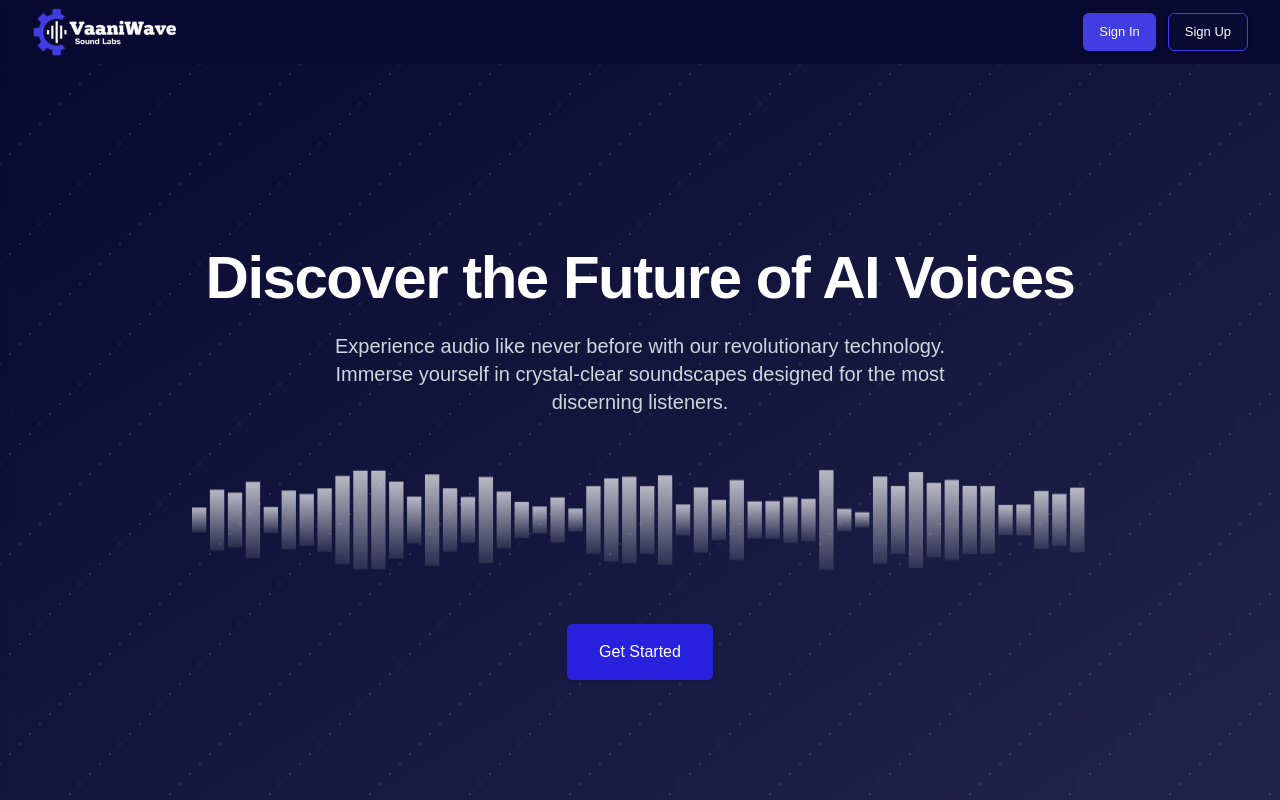
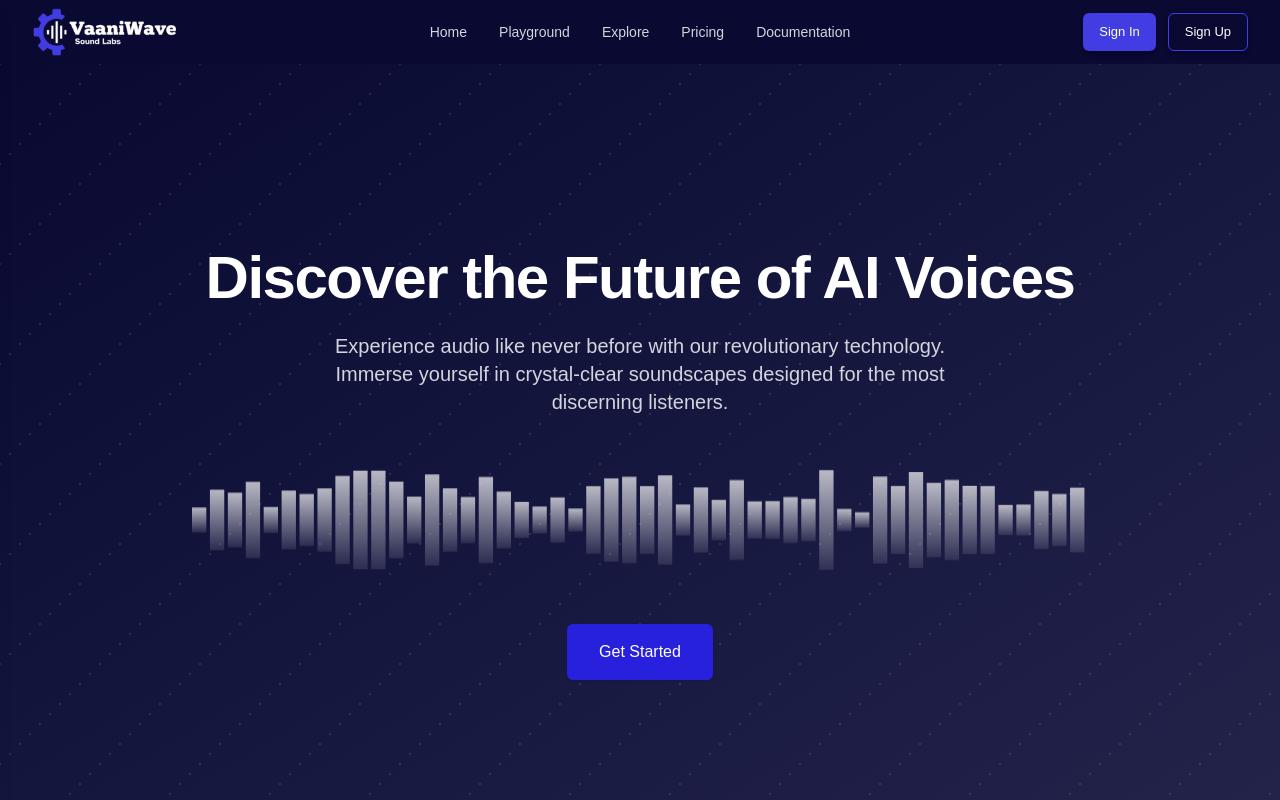
Before and after one commit to gautamkmahato/vaani-wave, a Next.js app: page / in a window 1280 px wide. Shown: the top 800 px of the page. Built offline with nearby package versions, Linux system fonts and the light colour scheme; no server answers.

Commit message:
fixed the payment link issue

```diff
--- a/app/_components/Header.jsx
+++ b/app/_components/Header.jsx
@@ -4,6 +4,15 @@ import Image from "next/image";
 import { Menu, X } from "lucide-react"; // Icons
 import logo from "../../public/assets/logo-3.png";
 import { SignedIn, SignedOut, SignInButton, SignUpButton, UserButton } from "@clerk/nextjs";
+
+// Navigation Items
+const navItems = [
+  { label: "Home", href: "/dashboard" },
+  { label: "Playground", href: "/playground" },
+  { label: "Explore", href: "/explore" },
+  { label: "Pricing", href: "/payment" },
+  { label: "Documentation", href: "/docs" },
+];
 
 export default function Header() {
   const [isOpen, setIsOpen] = useState(false);
@@ -25,10 +34,23 @@ export default function Header() {
 
             {/* Center: Logo */}
             <div className="flex-1 flex justify-center md:justify-start">
-              <a href="#">
+              <a href="/">
                 <Image src={logo} width={144} height={144} alt="logo" />
               </a>
             </div>
+
+            {/* Centered Navigation for Large Screens */}
+            <nav className="hidden md:flex gap-8 absolute left-1/2 transform -translate-x-1/2">
+              {navItems.map(({ label, href }) => (
+                <a
+                  key={label}
+                  href={href}
+                  className="text-gray-300 hover:text-white text-sm font-medium"
+                >
+                  {label}
+                </a>
+              ))}
+            </nav>
 
             {/* Right: User Authentication */}
             <div className="flex items-center gap-4">
@@ -70,11 +92,11 @@ export default function Header() {
           </button>
         </div>
 
-        {/* Sidebar Navigation Links */}
+        {/* Sidebar Navigation Links for Mobile */}
         <nav className="mt-4">
-          {["Home", "Playground", "Explore", "Pricing", "Documentation"].map((item) => (
-            <a key={item} className="block px-4 py-2 text-gray-300 hover:text-white text-lg" href="/dashboard">
-              {item}
+          {navItems.map(({ label, href }) => (
+            <a key={label} className="block px-4 py-2 text-gray-300 hover:text-white text-lg" href={href}>
+              {label}
             </a>
           ))}
         </nav>
--- a/app/payment/_components/PaymentCatalog.jsx
+++ b/app/payment/_components/PaymentCatalog.jsx
@@ -58,23 +58,27 @@ const Card = ({ billingCycle, name, price }) => {
 export default function Pricing() {
   const [billingCycle, setBillingCycle] = useState("monthly");
   const [paymentStatus, setPaymentStatus] = useState(false);
+  const [isPaymentLoading, setIsPaymentLoading] = useState(true); // Added loading state
   const { isSignedIn, user, isLoaded } = useUser();
 
   useEffect(() => {
     async function getPaymentData() {
       if (isLoaded && isSignedIn) {
-        const paymentStatus = await checkPaymentStatus(user.id);
-        if (paymentStatus.status) {
-          console.log("Success");
-          setPaymentStatus(true);
+        try {
+          const paymentStatus = await checkPaymentStatus(user.id);
+          setPaymentStatus(paymentStatus.status);
+        } catch (error) {
+          console.error("Error checking payment status:", error);
+        } finally {
+          setIsPaymentLoading(false); // Stop loading after fetching
         }
       }
     }
     getPaymentData();
   }, [isLoaded, isSignedIn, user]);
 
-  // Show loading until Clerk is fully loaded
-  if (!isLoaded) {
+  // Show loading until Clerk or Payment Status is fully loaded
+  if (!isLoaded || isPaymentLoading) {
     return <h1 className="text-white">Loading...</h1>;
   }
 
```
